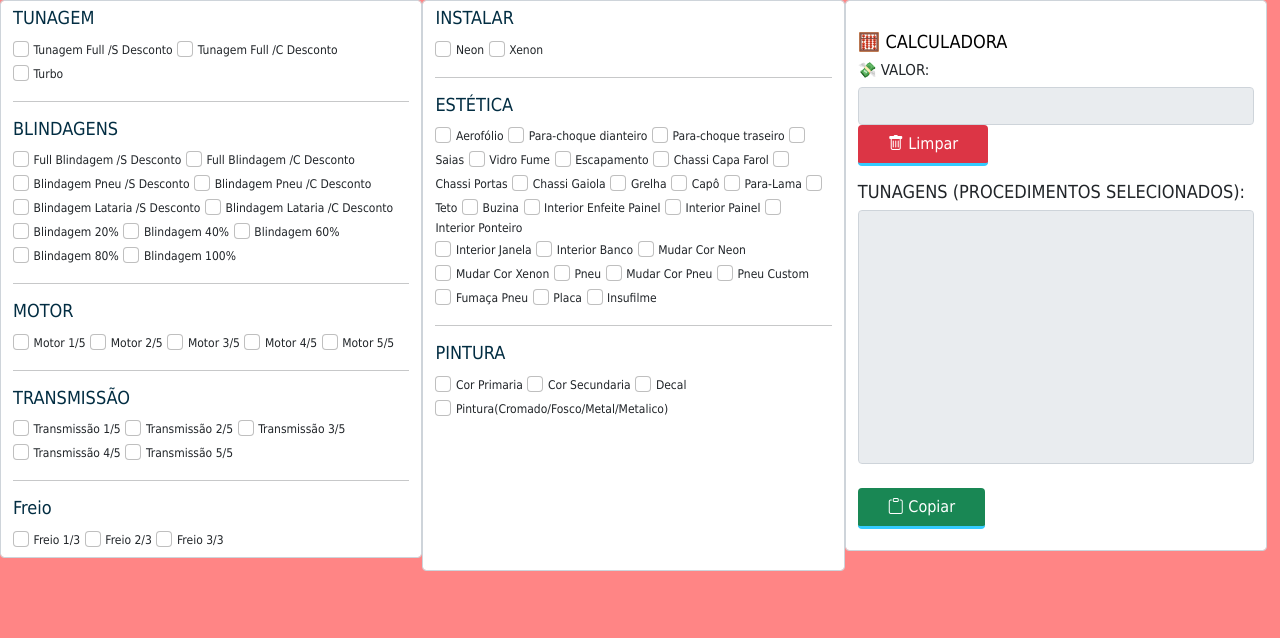
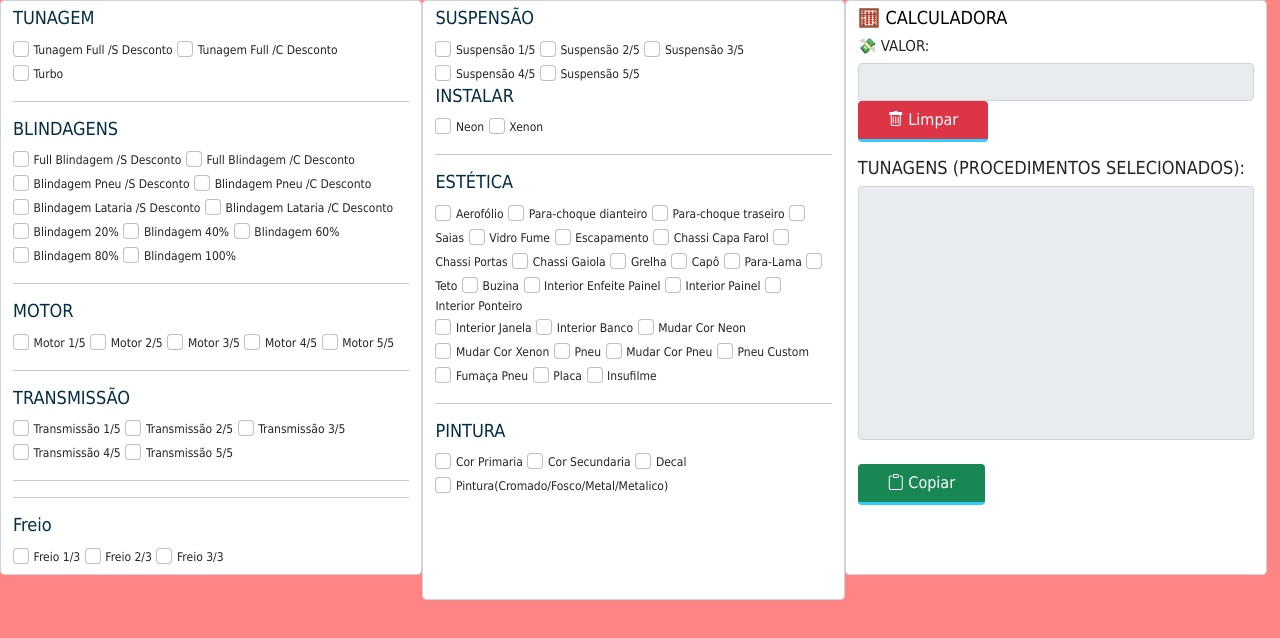
Before and after one commit to isaacoliveira1/calculadora-dk, a plain HTML site: page index.html in a window 1280 px wide. Drawn offline with nearby package versions, Linux system fonts and the light colour scheme.

Commit message:
Update index.html

```diff
--- a/index.html
+++ b/index.html
@@ -522,6 +522,9 @@
 		</div>
 		<hr>
 
+
+		<hr>
+
 		<h3>
 			<font color="#022d42">Freio</font>
 		</h3>
@@ -543,6 +546,31 @@
 
 
 	<div id="2" class="quadro form-control">
+		<h3>
+			<font color="#022d42">SUSPENSÃO</font>
+		</h3>
+		<div class="col col-md-12">
+			<input id="Suspensão 1/5" type="checkbox" class="form-check-input" name="tunagem" value="10000"
+				onclick="calcular()">
+			<label class="form-check-label" for="Suspensão">Suspensão 1/5</label>
+
+			<input id="Suspensão 2/5" type="checkbox" class="form-check-input" name="tunagem" value="20000"
+				onclick="calcular()">
+			<label class="form-check-label" for="Suspensão">Suspensão 2/5</label>
+
+			<input id="Suspensão 3/5" type="checkbox" class="form-check-input" name="tunagem" value="30000"
+				onclick="calcular()">
+			<label class="form-check-label" for="Suspensão">Suspensão 3/5</label>
+		</div>
+		<div class="col col-md-12">
+			<input id="Suspensão 4/5" type="checkbox" class="form-check-input" name="tunagem" value="50000"
+				onclick="calcular()">
+			<label class="form-check-label" for="Suspensão">Suspensão 4/5</label>
+
+			<input id="Suspensão 5/5" type="checkbox" class="form-check-input" name="tunagem" value="70000"
+				onclick="calcular()">
+			<label class="form-check-label" for="Suspensão">Suspensão 5/5</label>
+		</div>
 		<h3>
 			<font color="#022d42">INSTALAR </font>
 		</h3>
@@ -699,20 +727,19 @@
 			<label class="form-check-label" for="Pintura">Pintura(Cromado/Fosco/Metal/Metalico)</label>
 		</div>
 
+
 		<br>
 		<br>
 		<br>
 		<br>
-
-		<br>
-		<br>
 	</div>
 	<div id="3" class="quadro form-control">
-		<br>
-
 		<h3>
 			<font color="#000000"> 🧮 CALCULADORA</font>
 		</h3>
+
+
+
 		<h4>💸 VALOR: </h4> <input type="text" id="valor" name="valor" class="form-control" readonly="true" size="5"
 			style="margin-right:15px">
 		<button class="btn btn-danger" onclick="limpar()"><i class="bi bi-trash"></i> Limpar</button>
@@ -722,7 +749,9 @@
 			class="TextoTunagens form-control"></textarea>
 
 		<br> <button class="btn btn-success" id="copy"> <i class="bi bi-clipboard"></i> Copiar</button>
-
+		<br>
+		<br>
+		<br>
 		<div class="alert alert-success" id="copiado" style="display: none;" role="alert">
 			Copiado com sucesso
 		</div>
```
